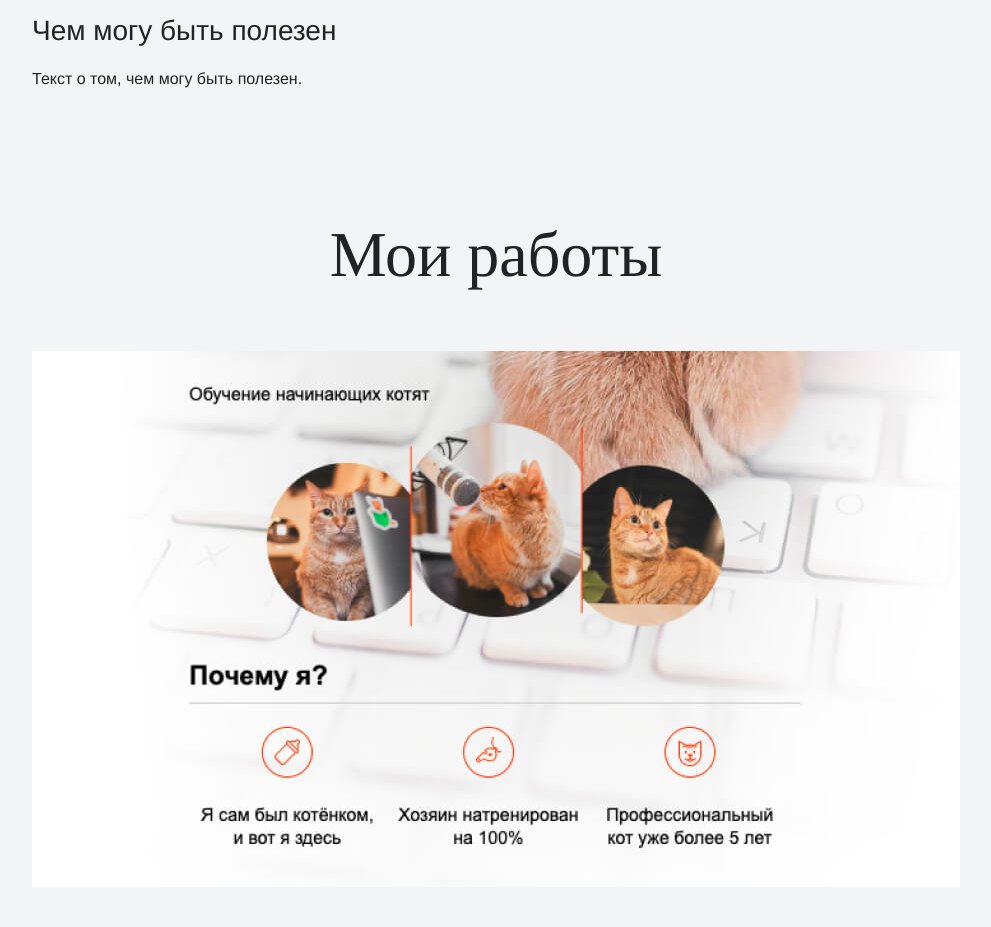
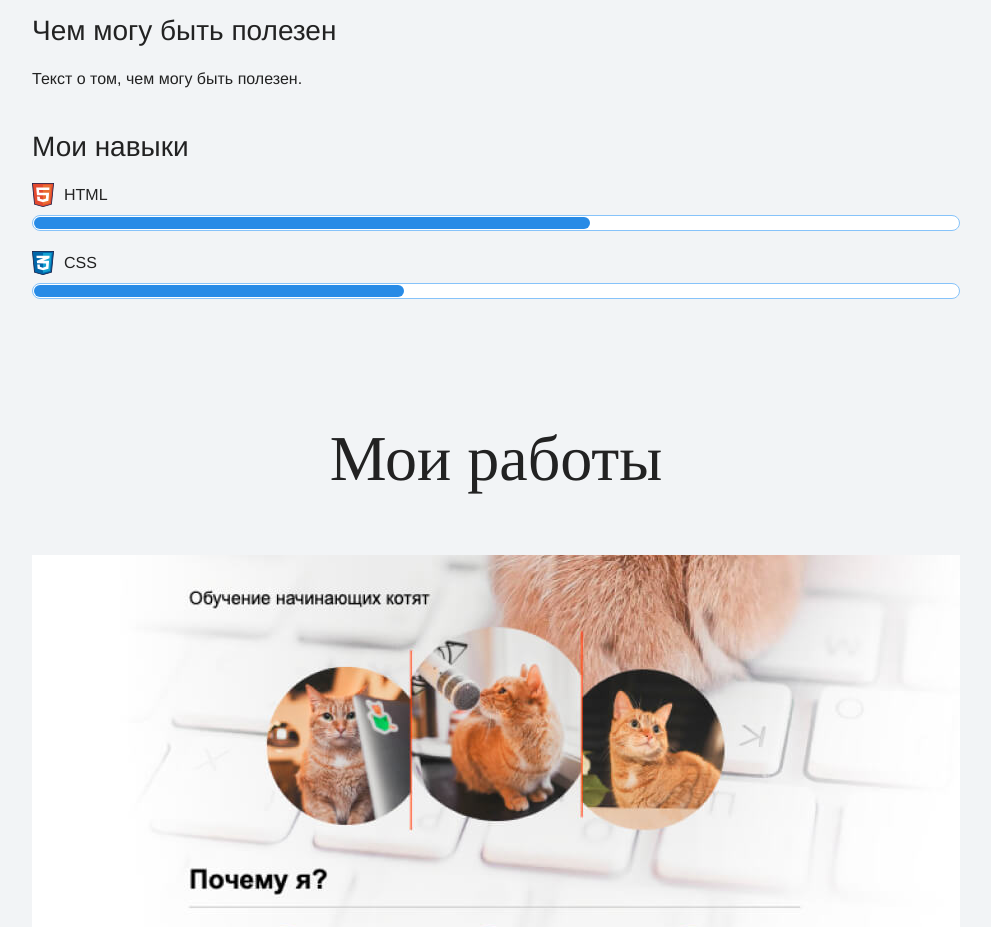
Before and after one commit to AtrtVader/my-site, a plain HTML site: page index.html in a window 1280 px wide. Shown: the part 1840-2767 px from the top of the page, without its empty margins (144-1135 px from the left). Drawn offline with Linux system fonts and the light colour scheme.

Commit message:
Добавление блока "Мои навыки"

```diff
--- a/index.html
+++ b/index.html
@@ -32,6 +32,16 @@
 			<h3>Чем могу быть полезен</h3>
 			<p>Текст о том, чем могу быть полезен.</p>
 		</div>
+
+		<div class="container">
+			<h3>Мои навыки</h3>
+			<dl class="skills-list">
+				<dt class="skill-html">HTML</dt>
+				<dd class="level"><div style="width: 60%;">60%</div></dd>
+				<dt class="skill-css">CSS</dt>
+				<dd class="level"><div style="width: 40%;">40%</div></dd>
+			 </dl>
+		</div>
     </section>
 
     <section class="portfolio">
```
